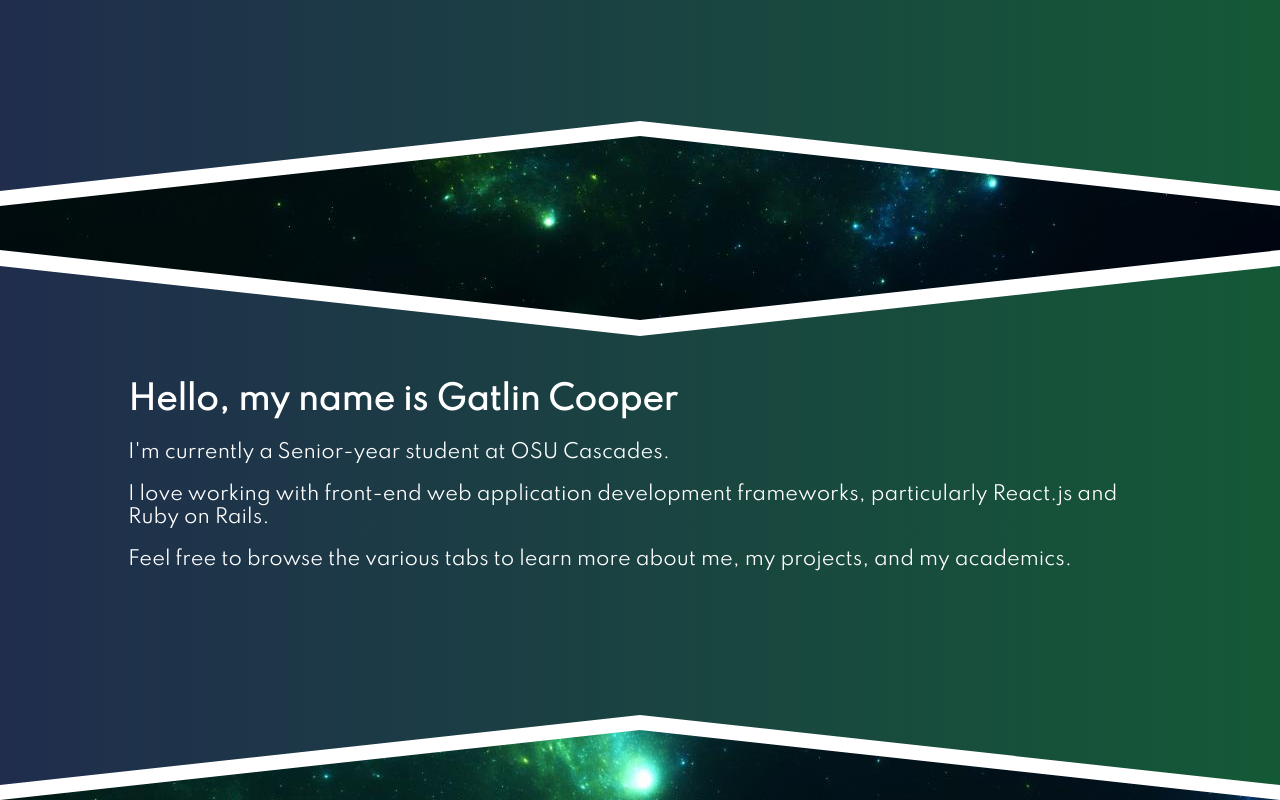
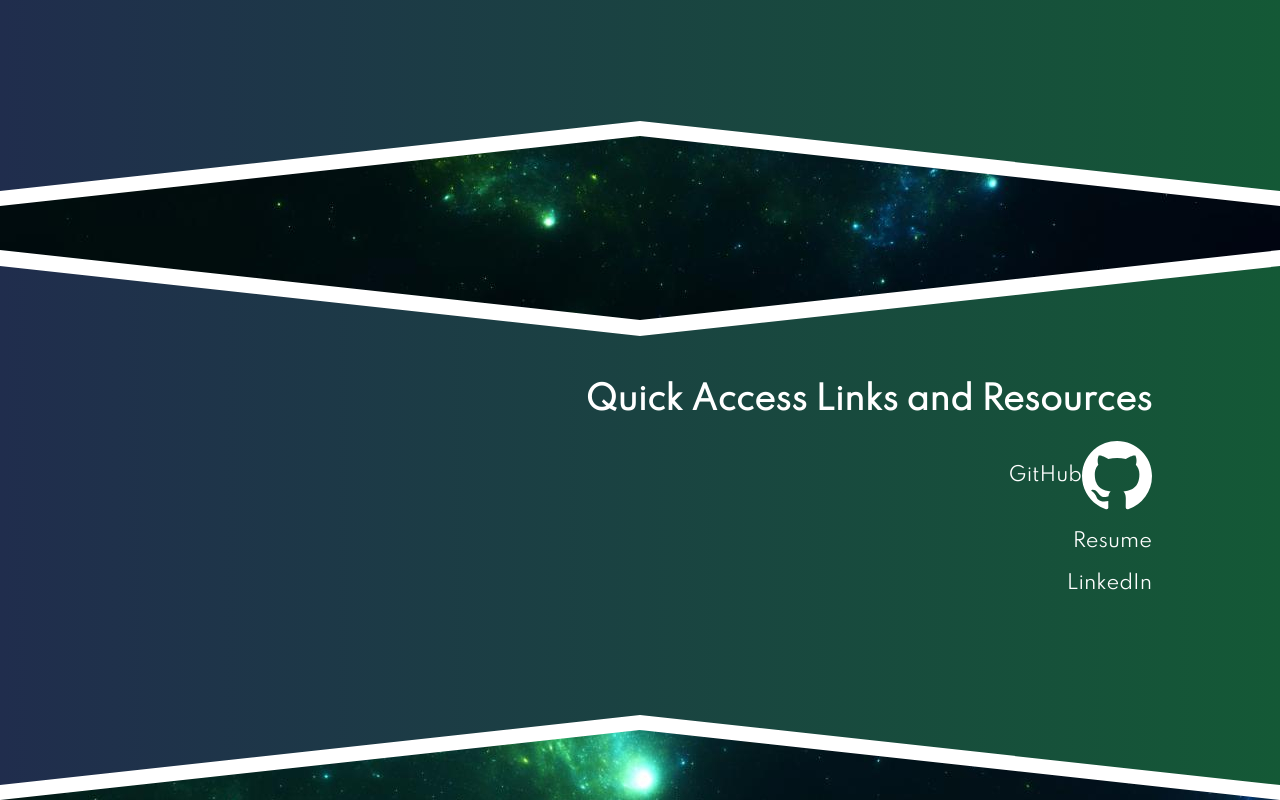
Before and after one commit to cooperphyz/portfolio, a React (Create React App) app: page / in a window 1280 px wide. Shown: the part 738-1538 px from the top of the page. Built offline with nearby package versions, Linux system fonts and the light colour scheme.

Commit message:
Create second right-aligned banner

```diff
--- a/package.json
+++ b/package.json
@@ -3,6 +3,9 @@
   "version": "0.1.0",
   "private": true,
   "dependencies": {
+    "@fortawesome/fontawesome-svg-core": "^6.1.0",
+    "@fortawesome/free-solid-svg-icons": "^6.1.0",
+    "@fortawesome/react-fontawesome": "^0.1.18",
     "@testing-library/jest-dom": "^5.16.2",
     "@testing-library/react": "^12.1.4",
     "@testing-library/user-event": "^13.5.0",
@@ -10,6 +13,7 @@
     "react": "^17.0.2",
     "react-bootstrap": "^2.2.1",
     "react-dom": "^17.0.2",
+    "react-icons": "^4.3.1",
     "react-parallax": "^3.3.0",
     "react-router-dom": "^6.2.2",
     "react-scripts": "^2.1.3",
--- a/src/components/home/Home.js
+++ b/src/components/home/Home.js
@@ -1,5 +1,6 @@
 import React from 'react'
 import SlantDivider from '../miscellaneous/SlantDivider';
+import SlantDividerRight from '../miscellaneous/SlantDividerRight';
 import SlantedBanner from './SlantedBanner';
 import './Home.css';
 
@@ -15,8 +16,8 @@ const Home = () => {
         par3={"Feel free to browse the various tabs to learn more about me, my projects, and my academics."}/>
        </div>
        <div className='second-divider-banner'>
-        <SlantDivider
-        heading={'Hello, my name is Gatlin Cooper'}
+        <SlantDividerRight
+        heading={'Quick Access Links and Resources'}
         par1={"I'm currently a Senior-year student at OSU Cascades."}
         par2={"I love working with front-end web application development frameworks, particularly React.js and Ruby on Rails."}
         par3={"Feel free to browse the various tabs to learn more about me, my projects, and my academics."}/>
--- /dev/null
+++ b/src/components/miscellaneous/SlantDividerRight.css
@@ -0,0 +1,70 @@
+.content-container-right {
+  z-index: 1;
+  position: relative;
+}
+
+.content-links-right {
+  font-family: "Spartan";
+  position: absolute;
+  right: 0;
+  z-index: 1;
+  color: white;
+  padding-top: 100px;
+}
+
+.content-text-right {
+  font-family: "Spartan";
+  position: absolute;
+  z-index: 1;
+  color: white;
+  text-align: right;
+  padding-right: 10%;
+  right: 0;
+  top: 70%;
+}
+
+.link {
+  display: inline-flex;
+  align-items: center;
+}
+
+.content-text-right p {
+  font-size: 1.2rem;
+}
+
+.content-panel-right-top {
+  background: linear-gradient(90deg, #202d4d 0%, #145936 100%);
+  height: 260px;
+  clip-path: polygon(0 0, 50% 70px, 100% 0, 100% 100%, 0 100%);
+  -webkit-clip-path: polygon(0 0, 50% 70px, 100% 0, 100% 100%, 0 100%);
+  margin-top: -40px;
+}
+
+.content-panel-right-bottom {
+  background: linear-gradient(90deg, #202d4d 0%, #145936 100%);
+  height: 260px;
+  clip-path: polygon(0 0, 50% 70px, 100% 0, 100% 100%, 0 100%);
+  -webkit-clip-path: polygon(0 0, 50% 70px, 100% 0, 100% 100%, 0 100%);
+  margin-top: -1px;
+  transform: rotateX(180deg);
+  z-index: 1;
+}
+
+.border-right-top {
+  background-color: white;
+  position: relative;
+  clip-path: polygon(0 0, 50% 70px, 100% 0, 100% 100%, 0 100%);
+  margin-top: -550px;
+  height: 150px;
+  z-index: -2;
+}
+
+.border-right-bottom {
+  background-color: white;
+  position: relative;
+  clip-path: polygon(0 0, 50% 70px, 100% 0, 100% 100%, 0 100%);
+  margin-top: -120px;
+  height: 135px;
+  z-index: -2;
+  transform: rotateX(180deg);
+}
--- /dev/null
+++ b/src/components/miscellaneous/SlantDividerRight.js
@@ -0,0 +1,26 @@
+import React from 'react'
+import './SlantDividerRight.css';
+import { GoMarkGithub } from "react-icons/go";
+
+
+const SlantDivider = (props) => {
+  return (
+    <div className='content-container-right'>
+      <div className='content-text-right'>
+        <h1>{props.heading}</h1>
+        <div className='link'>
+          <p>GitHub </p><GoMarkGithub size={70}/>
+        </div>
+        <p>Resume</p>
+        <p>LinkedIn</p>
+      </div>
+
+      <div className='content-panel-right-top'/>
+      <div className='content-panel-right-bottom'/>
+      <div className='border-right-bottom'/>
+      <div className='border-right-top'/>
+    </div>
+  )
+}
+
+export default SlantDivider
```
Also changed, not shown: 1 other file (tests, documents, lock files or other folders).
